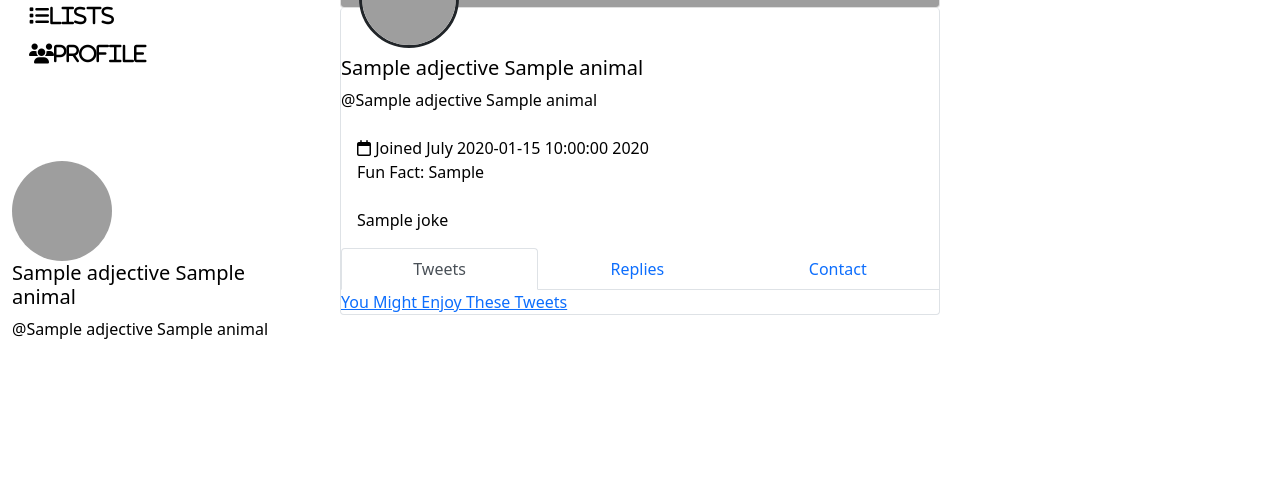
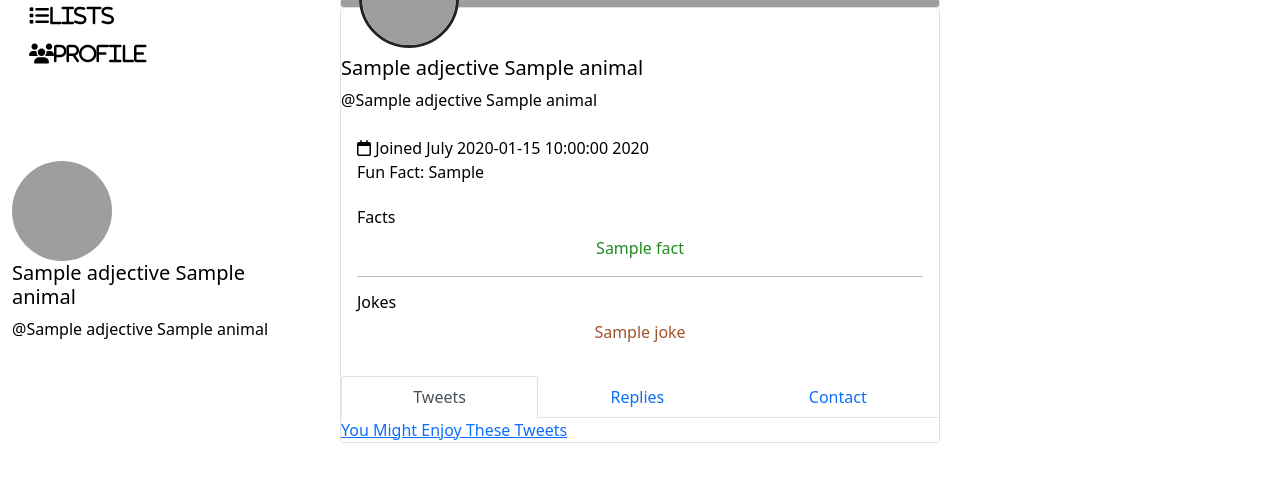
Before and after one commit to naronesty/P01, a Flask app: template app/templates/hamstwitter.html in a window 1280 px wide. Shown: the part 265-747 px from the top of the page. Run offline with Flask 2, Linux system fonts and the light colour scheme; the template is opened without the code that fills it: most values are stand-ins (such as "Sample title", 1, 10 or a date in 2020); some libraries are stand-ins or nearby versions; grey boxes are pictures that could not be loaded.

Commit message:
factj/jokesfor other templates

```diff
--- a/app/templates/destinder.html
+++ b/app/templates/destinder.html
@@ -105,15 +105,17 @@ P01 -- The Hamster Wheel
           <hr/>
           {{ catFact }}
           <hr/>
+          <h6>Facts</h6>
           {% autoescape false %}
           {%for i in range(0, facts|length)%}
-            <p style="color: forestgreen; text-align: center; size: 12px;">{{ facts[i] }}</p>
+            <p style="color: forestgreen; text-align: center; font-size: 12px">{{ facts[i] }}</p>
           {%endfor%}
           {% if not ((facts|length == 0) or (jokes|length == 0)) %}
             <hr/>
           {% endif %}
+          <h6>Jokes</h6>
           {%for i in range(0, jokes|length)%}
-            <p style="color: sienna; text-align: center; size: 12px;">{{ jokes[i] }}</p>
+            <p style="color: chocolate; text-align: center; font-size: 12px;">{{ jokes[i] }}</p>
           {%endfor%}
           {% endautoescape %}
           <hr/>
--- a/app/templates/hamstwitter.html
+++ b/app/templates/hamstwitter.html
@@ -75,8 +75,19 @@ P01 -- The Hamster Wheel
             <div class="card-body">
               <i class="far fa-calendar"></i> Joined July {{randDate}} {{randYear}}
               <br>Fun Fact: {{catFact}}
-              <br><br>  {% autoescape false %}
-              {{ joke }}
+              <br><br>
+              <h6>Facts</h6>
+              {% autoescape false %}
+              {%for i in range(0, facts|length)%}
+                <p style="color: forestgreen; text-align: center;">{{ facts[i] }}</p>
+              {%endfor%}
+              {% if not ((facts|length == 0) or (jokes|length == 0)) %}
+                <hr/>
+              {% endif %}
+              <h6>Jokes</h6>
+              {%for i in range(0, jokes|length)%}
+                <p style="color: sienna; text-align: center;">{{ jokes[i] }}</p>
+              {%endfor%}
               {% endautoescape %}
             </div>
             <!-- This is for the tabs code  https://mdbootstrap.com/docs/standard/navigation/tabs/-->
--- a/app/templates/home.html
+++ b/app/templates/home.html
@@ -110,10 +110,10 @@
 
     <div class="container pb-3">
         <h4 class="fw-light"> How much of your profile shall be fact?</h4>
-        <label for="jokesSlider" class="form-label">100% Jokes </label>
+        <label for="jokesSlider" class="form-label">100% Fact </label>
         <input type="range" class="form-range pt-3" min="0" max="10" name="jokesSlider" style="width:40%"
                id="jokesSlider"
-               onchange="setTemplate('jokesSlider')"> 100% Fact
+               onchange="setTemplate('jokesSlider')"> 100% Jokes
     </div>
 
 
--- a/devlog.txt
+++ b/devlog.txt
@@ -190,3 +190,7 @@ Added random tweets for hamstwitter
 hebeH -- 2022-01-04 08:21
 api.py now reads in api keys from the keys directory
 Added css for home page and login pages
+
+hebeH -- 2022-01-04 12:22
+Destinder navbar now changes based on whether user is logged in
+All profiles now show facts and jokes based on how many the user wants from the slider
```
Also changed, not shown: app/templates/furrbook.html (+12 -0 lines).
